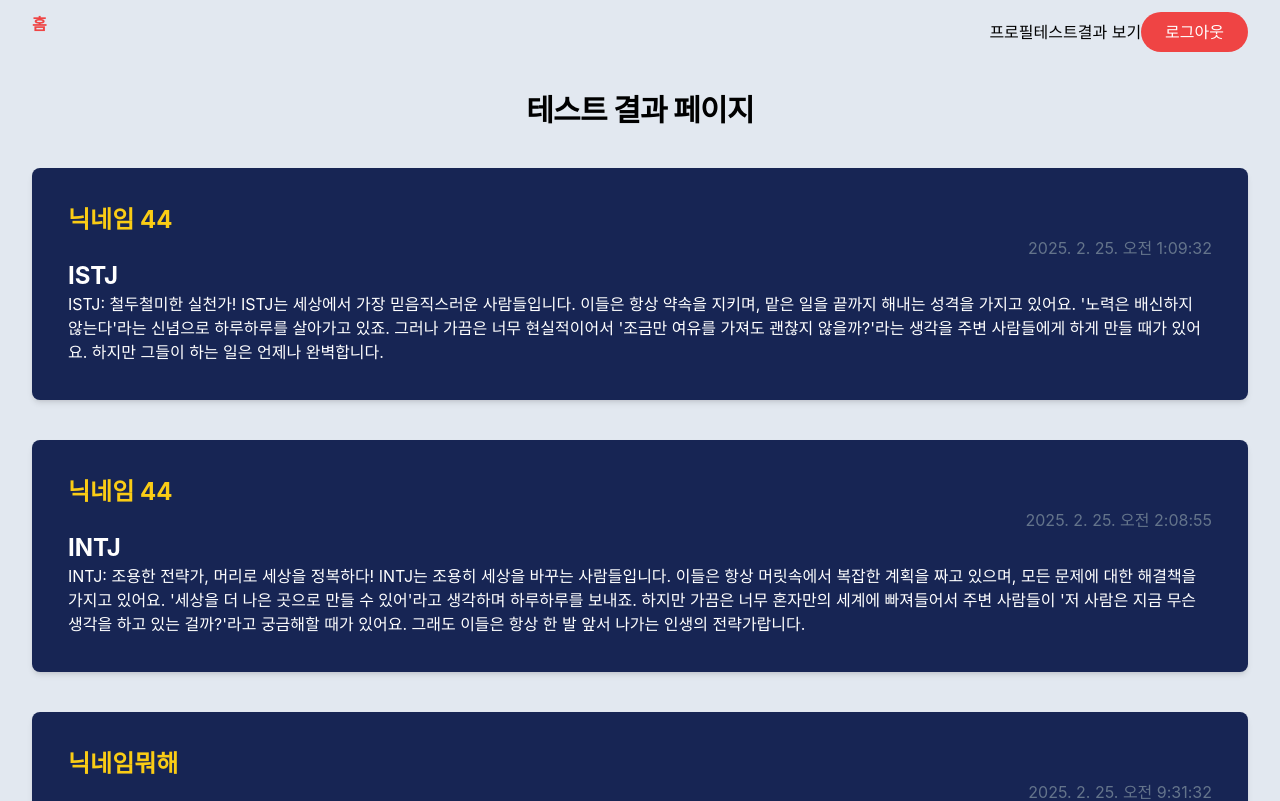
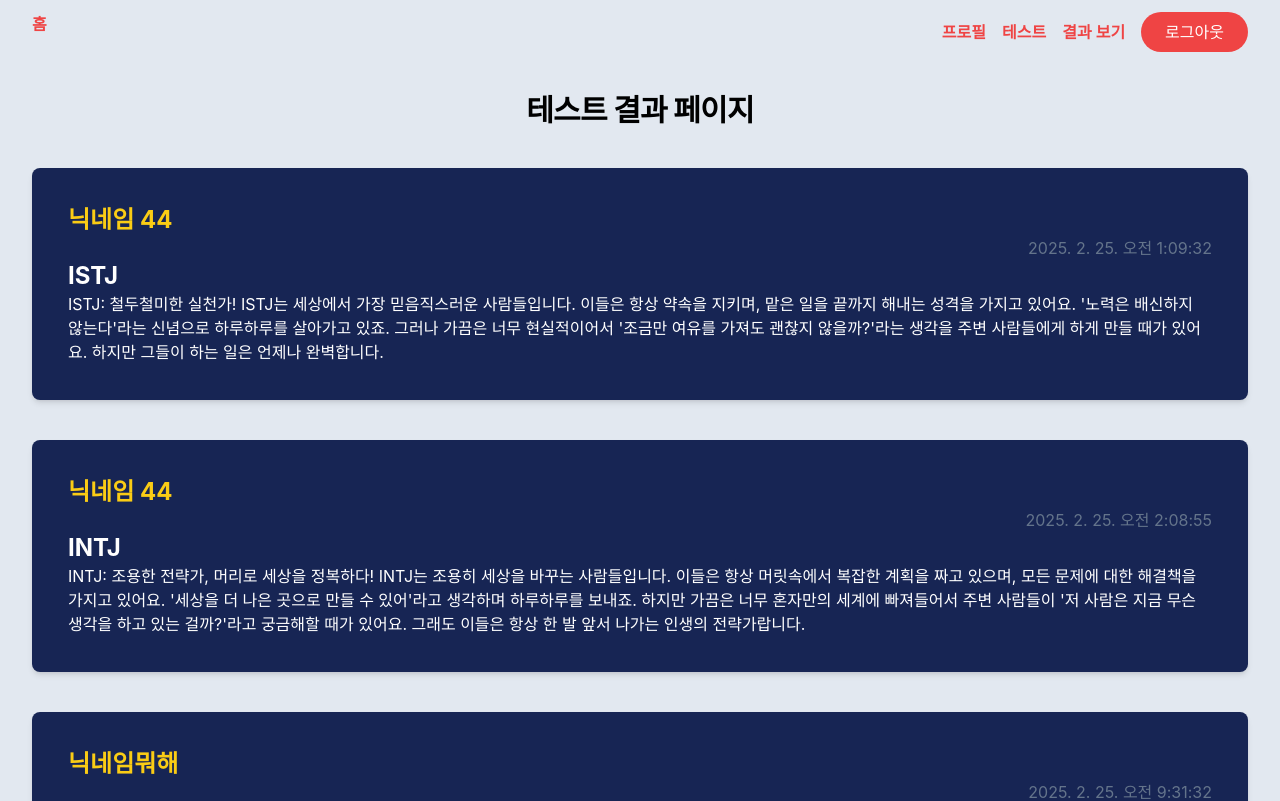
Before and after one commit to pnh135/my-mbti-test, a React (Vite) app: page /results in a window 1280 px wide. Shown: the top 801 px of the page. Built offline with nearby package versions, Linux system fonts and the light colour scheme; data requests are answered from the project's data file; sample sign-in values are in the browser's storage.

Commit message:
Style: Header css 수정

```diff
--- a/src/components/Header.jsx
+++ b/src/components/Header.jsx
@@ -27,15 +27,24 @@
       <nav>
         {isAuthenticated ? (
           <>
-            <Link to="/profile">프로필</Link>
-            <Link to="/test">테스트</Link>
-            <Link to="/results">결과 보기</Link>
+            <div className="space-x-4">
+              {" "}
+              <Link to="/profile" className="text-red-500 font-semibold">
+                프로필
+              </Link>
+              <Link to="/test" className="text-red-500 font-semibold">
+                테스트
+              </Link>
+              <Link to="/results" className="text-red-500 font-semibold">
+                결과 보기
+              </Link>
               <button
                 className="inline-block bg-red-500 text-white py-2 px-6 rounded-full hover:bg-red-400 transition mb-4 hover:text-white"
                 onClick={handleLogout}
               >
                 로그아웃
               </button>
+            </div>
           </>
         ) : (
           <>
```
Lines whose indentation alone changed are shown as unchanged.
